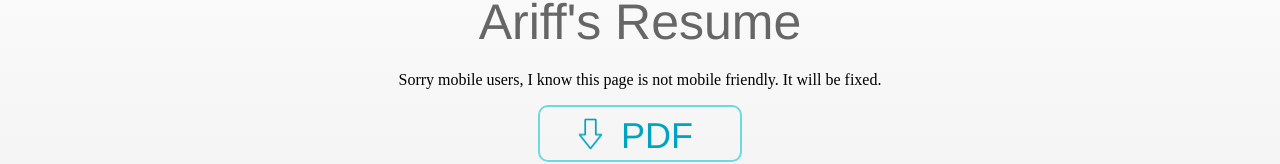
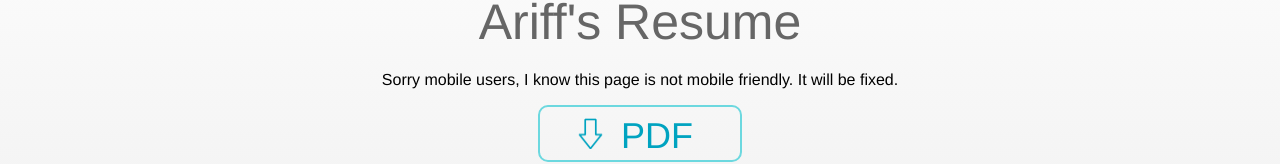
Before and after one commit to ariffjeff/ariffjeff.com, a plain HTML site: page resume.html in a window 1280 px wide. Shown: the part 165-329 px from the top of the page. Drawn offline with Linux system fonts and the light colour scheme.

Commit message:
resume page font fix

```diff
--- a/css/resume.css
+++ b/css/resume.css
@@ -94,7 +94,7 @@ nav ul li a:hover {
 }
 
 p {
-	font-family: exo-light;
+	font-family: Helvetica, sans-serif;
 	text-align: center;
 }
 
```
